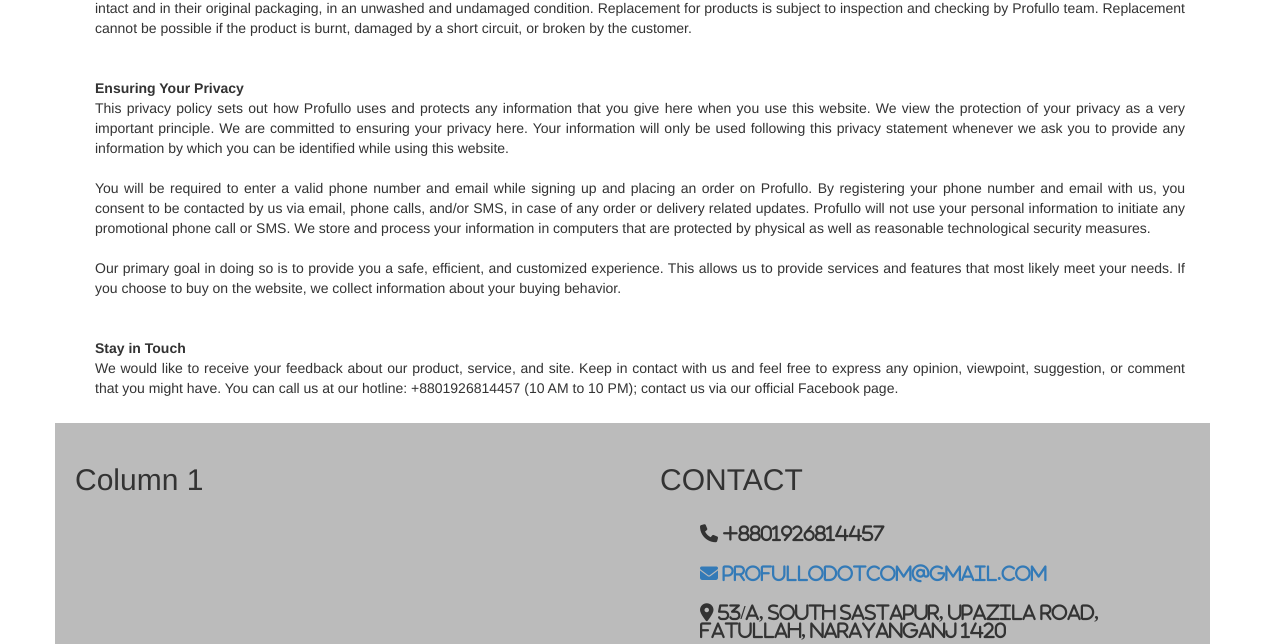
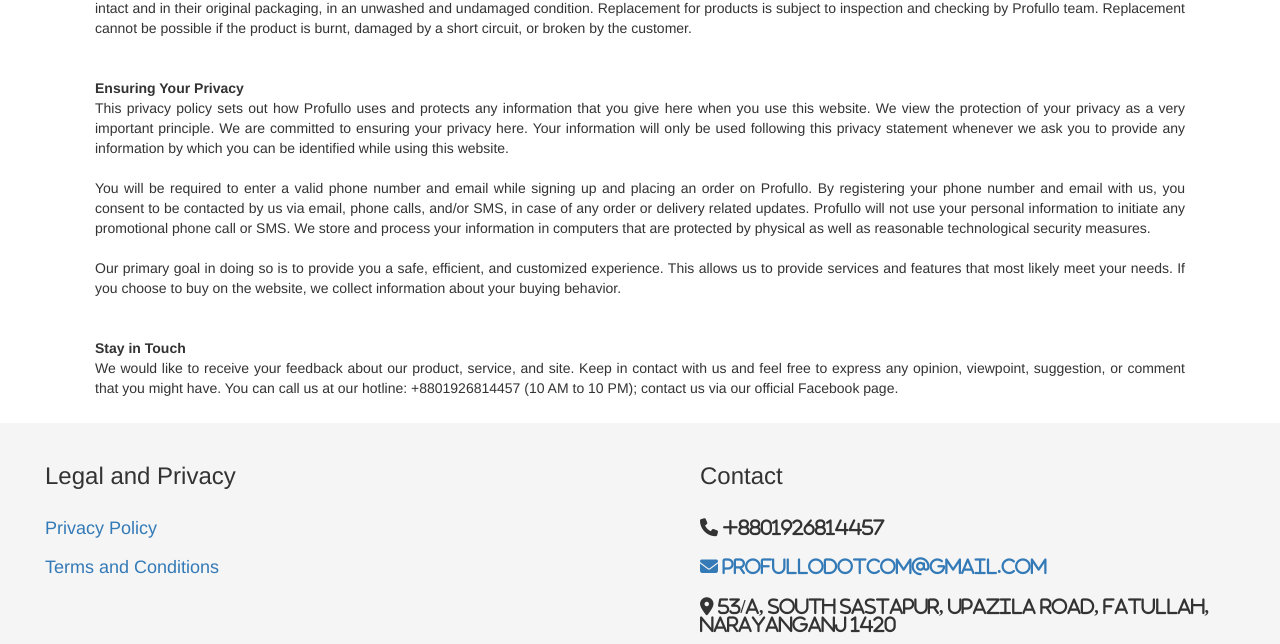
Before and after one commit to Profullo/New-Portfolio, a plain HTML site: page index.html in a window 1280 px wide. Shown: the part 1752-2396 px from the top of the page. Drawn offline with nearby package versions, Linux system fonts and the light colour scheme.

Commit message:
Add files via upload

```diff
--- a/index.html
+++ b/index.html
@@ -88,32 +88,34 @@
 	</div>
 </div>
 
-<div class="container">
+<div class="Details">
 <section class="row">
-  <div class="column" style="background-color:#bbb;">
-    <h2>Column 1</h2>
+  <div class="column" style="background-color:	#F5F5F5;">
+  	<ul>
+  		<h3>Legal and Privacy</h3>
+  		<h4>
+			<br><a href="https://www.profullo.com/privacy-policy/">Privacy Policy</a></br>
+			<br><a href="https://www.profullo.com/terms-of-use/">Terms and Conditions</a></br>
+		</h4>
+	  </ul>
   </div>
 
-
-  <div class="container">
-  <section class="column" style="background-color:#bbb;">
+  <section class="column" style="background-color:	#F5F5F5;">
 	<section class="contact-area"  id="contact">
 		<div class="contact">
-    <h2>CONTACT</h2>
-    <ul> <h4>
+			<ul><h3>Contact</h3>
+				<h4>
 				<br><i class="fa fa-phone" aria-hidden="true"> +8801926814457 </i></br>
 				<br><a href = "mailto: profullodotcom@gmail.com"> <i class="fa fa-envelope" aria-hidden="true"> profullodotcom@gmail.com </i> </a> </br>
 				<br><i class="fa fa-map-marker" aria-hidden="true"> 53/A, South Sastapur, Upazila Road, Fatullah, Narayanganj 1420 </i></br>
 				</h4>
 	  		</ul>
-
 	  	<ul>
 		<a href="https://www.facebook.com/profullodotcom"><i class="fa fa-facebook-square" aria-hidden="true"></i></a>
 		<a href="https://www.twitter.com/profullodotcom"><i class="fa fa-twitter-square" aria-hidden="true"></i></a>
 		<a href="https://www.instagram.com/profullobd"><i class="fa fa-instagram" aria-hidden="true"></i></a>
 		<a href="https://www.linkedin.com/company/profullo-online-shopping"><i class="fa fa-linkedin" aria-hidden="true"></i></a>
 		<a href="https://github.com/Profullo/"><i class="fa fa-github" aria-hidden="true"></i></a></ul>
-
   </div>
 </div>
 
```
Lines whose indentation alone changed are shown as unchanged.
